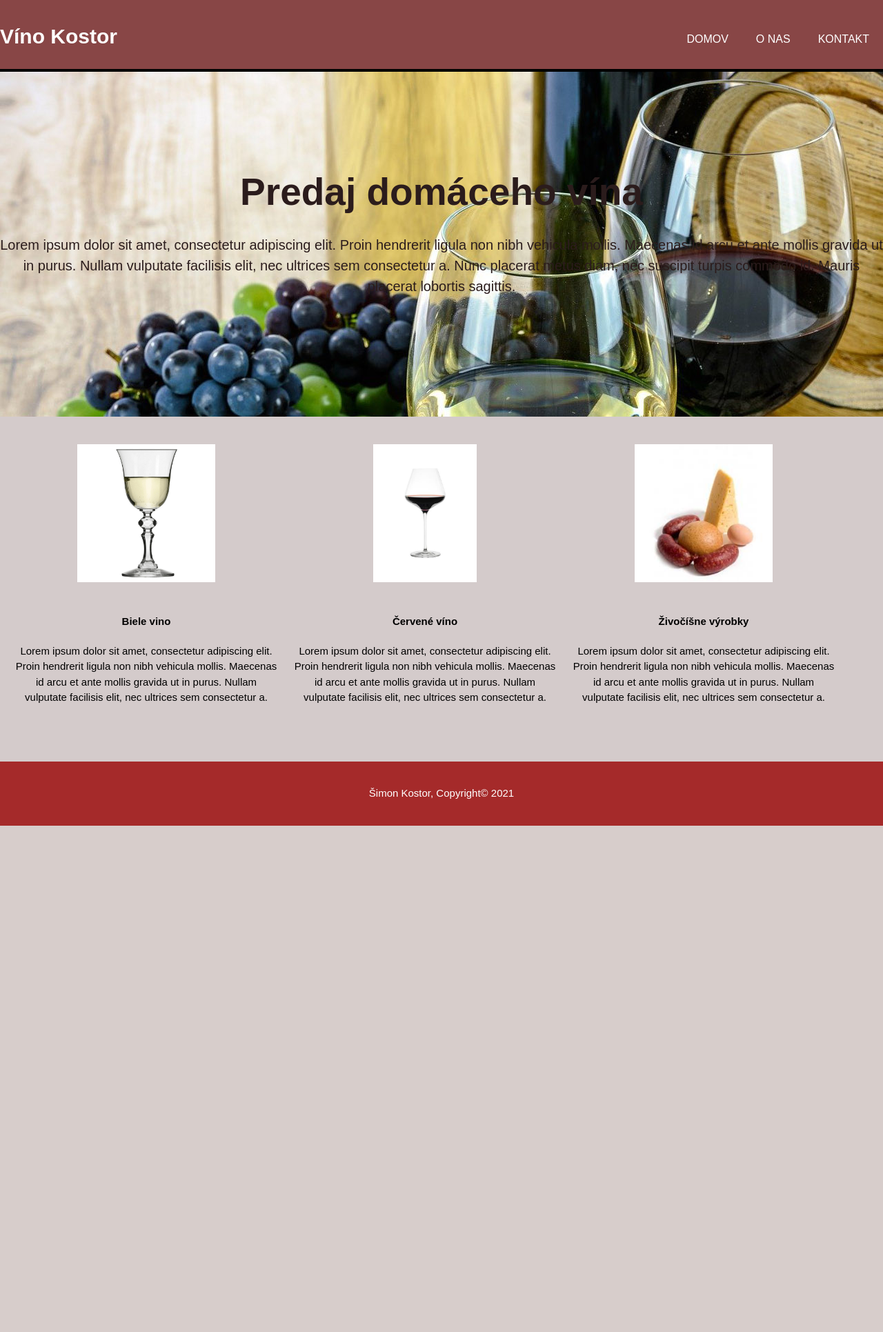
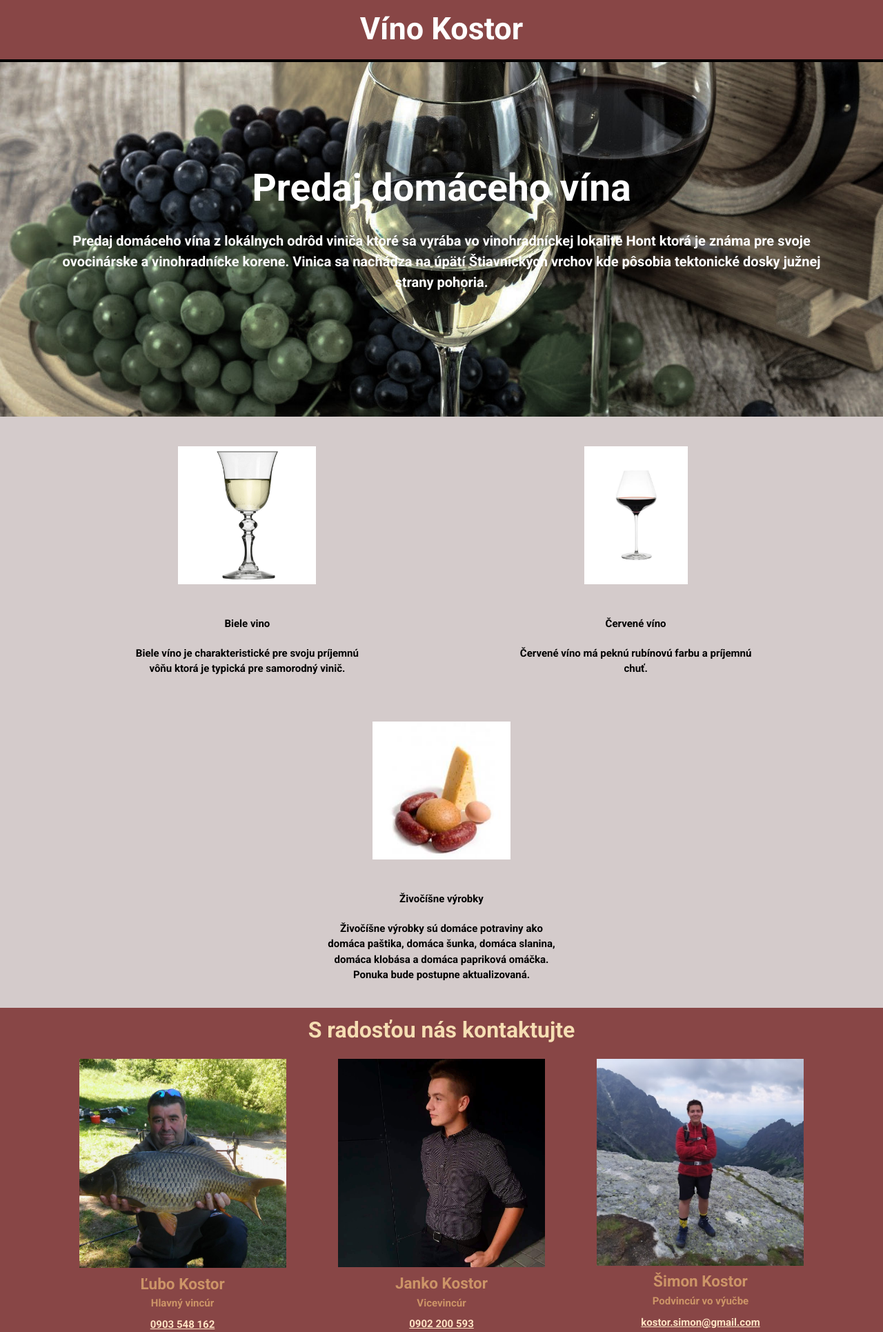
Before and after one commit to Jancikos/vino-kostor, a PHP site: page / in a window 1280 px wide. Shown: the top 1931 px of the page at 69% size. Before the commit the page ends 1197 px from the top, so only its background shows below. Run offline with PHP 8.4, Linux system fonts and the light colour scheme.

Commit message:
statická web stránka v0.0 (#1)
* prerobenie 3 showcase itemov na index stranke na responzivne

* zabezpecenie footera aby sa drzal na spravnom mieste

* malé zmeny

malé zmeny kontaktu a main obrázku

* Všetko v 1 stránke

odstránené menu, presunutý kontakt do main page.

* zmenený font

* pin point na mape

* vylepšenie kontaktu

* uprava headeru

* upravenie spravania background fotky

* uprava find-us

Co-authored-by: SimonKostor <kostor.simon@gmail.com>

```diff
--- a/css/stranka.css
+++ b/css/stranka.css
@@ -1,5 +1,11 @@
+@import url('https://fonts.googleapis.com/css2?family=Roboto:wght@700&display=swap');
+
+html, body{
+    height: 100vh;
+}
+
 body {
-    font-family: Arial, Helvetica, sans-serif;
+    font-family:  'Roboto', sans-serif;
     font-size: 15px;
     line-height: 1.5;
     background-color: rgb(212, 203, 203);
@@ -7,42 +13,32 @@ body {
     margin: 0;
 }
 
-.nazov {
-    width: 80%;
-    margin: auto;
-    overflow: hidden;
+section{
+    padding-top: 8px;
+    padding-bottom: 6px;
+    padding-left: 6%;
+    padding-right: 6%;
 }
 
-.nazov h1 {
-    padding-left: 10px;
+.icon{
+    width: 32px !important;
+    height: 32px !important;
 }
 
 header {
     background: rgb(136, 70, 70);
     color: white;
-    padding-top: 30px;
+    padding: 8px;
     min-height: 70px;
     border-bottom: black 4px solid;
 }
 
-header a {
-    color: rgb(255, 255, 255);
-    text-decoration: none;
-    text-transform: uppercase;
-    font-size: 16px;
+header h1 {
+    font-size: 3em;
+    text-align: center;
+    margin: 0;
+    padding: 0;
 }
-
- ul {
-    margin-top: -50px;
-    padding-bottom: 0px;
-}
-
-header li {
-    float: left;
-    display: inline;
-    padding: 0 20px 0 20px;
-}
-
 
 .obrazky {
     max-width: 200px;
@@ -56,40 +52,17 @@ header li {
     text-align: center;
 } */
 
-#kontakt {
-    padding-left: 10px;
-    /* padding-top: none; */
-    border: 2px solid black;
-    border-radius: 2px;
-    margin-top: 10px;
-    margin-left: 10px;
-    margin-right: 10px;
-}
-
-header .nazov{
-    float: left;
-}
-
-header #nazov h1 {
-    margin: 0;
-}
-
-header nav {
-    float: right;
-    padding-top: 20px;
-}
-
-header li :hover {
-    color: black;
-    font-weight: bolder;
-}
-
 #pozadie {
     min-height: 500px;
-    background: url(../obrazky/skzpe.jpg) no-repeat 0px 0px ;
+
+    background-image: url(../obrazky/skzpe.jpg);
+    background-position: center;
+    background-repeat: no-repeat;
+    background-size: cover;
+
     text-align: center;
     font-size: 20px;
-    color: rgb(43, 28, 28);
+    color: rgb(255, 255, 255);
     margin: none;
     text-decoration: bold;
 }
@@ -104,34 +77,8 @@ header li :hover {
     padding-top: 33px;
 }
 
-.box {
-    margin-top: 20px;
-    margin-left: 20px;
-    float: left;
-    width: 30%;
-    text-align: center;
-}
-
-footer {
-    padding: 20px;
-    margin-top: 500px;
-    color: white;
-    background-color: brown;
-    text-align: center;
-}
-
 #history {
     margin-left: 25px;
-}
-
-#padd {
-    margin-top: 20px;
-    margin-left: 10px;
-    margin-right: 10px;
-    padding-left: 10px ;
-    /* background-color: black; */
-    border: black 2px solid;
-    border-radius: 2px;
 }
 
 #pivnica {
@@ -139,3 +86,90 @@ footer {
     padding-bottom: 150px;
     padding-right: 15px;
 }
+
+#novy {
+    margin: 40px;
+}
+
+#dva {
+    margin-bottom: 80px;
+}
+
+/* main showcase */
+#mainShowCase{
+    display: flex;
+    justify-content: space-around;
+    flex-direction: row;
+    flex-wrap: wrap;
+}
+
+.showCaseItem{
+    margin: 15px;
+    width: 350px;
+    text-align: center;
+}
+
+/* zabezpecenie footera na spodku stránky */
+#pageWrapper {
+    display: flex;
+    flex-direction: column;
+    min-height: 100%;
+}
+
+#pageWrapper #pageBody{
+    margin: 6px 0px;
+    flex-grow: 1;
+}
+
+#pageWrapper footer {
+    padding: 10px;
+    color: white;
+    background-color: rgb(136, 70, 70);
+    text-align: center;
+}
+
+/* contact */
+#contact{
+    background-color: rgb(136, 70, 70);;
+    text-align: center;
+}
+
+#contact h1{
+    color: wheat;
+    font-size: 2rem;
+    margin: 0 0 6px 0;
+}
+#contact h2{
+    margin: 0;
+    color: rgb(204, 148, 103);
+}
+#contact h4{
+    margin: 0 0 8px 0;
+    color: rgb(204, 148, 103);
+}
+#contact .contact-photo{
+    min-width: 200px;
+    max-width: 300px;
+ }
+
+#contact .contact-card{
+    min-width: 150px;
+    margin: 12px;
+}
+
+#contact .contact-card a{
+    color: bisque;
+}
+
+/* find us */
+#find-us{
+    text-align: center;
+}
+#find-us h1{
+    font-size: 2rem;
+    margin: 0 0 6px 0;
+}
+#find-us p{
+    font-size: 1rem;
+    margin: 0 0 6px 0;
+}
--- a/index.html
+++ b/index.html
@@ -6,70 +6,82 @@
     <meta name="viewport" content="width=device-width" <meta http-equiv="X-UA-Compatible" content="IE=edge">
     <meta name="viewport" content="width=device-width, initial-scale=1.0">
     <link rel="stylesheet" href="css/stranka.css">
-    <title>Home</title>
+    <title>Víno Kostor</title>
 </head>
 
+
 <body>
+    <div id="pageWrapper">
         <header>
-        <div class="menu">
-            <div id="nazov">
-                <h1 style="width: 50%;">Víno Kostor</h1>
-                <nav>
-                    <ul>
-                        <li><a href="index.html">Domov</a></li>
-                        <li><a href="o-nas.html">o nas</a></li>
-                        <li><a href="kontakt.html">Kontakt</a></li>
-                    </ul>
-                </nav>
-            </div>
-        </div>
+            <h1>Víno Kostor</h1>
         </header>
         <article>
-
             <section id="pozadie">
                 <div id="textpozadie">
                     <h1>Predaj domáceho vína </h1>
-            <p>Lorem ipsum dolor sit amet, consectetur adipiscing elit. Proin hendrerit ligula non nibh vehicula mollis.
-                Maecenas id arcu et ante mollis gravida ut in purus. Nullam vulputate facilisis elit, nec ultrices sem
-                consectetur a. Nunc placerat metus diam, nec suscipit turpis commodo id. Mauris placerat lobortis
-                sagittis. </p>
+                    <p>Predaj domáceho vína z lokálnych odrôd viniča ktoré sa vyrába vo vinohradníckej lokalite Hont ktorá je známa pre svoje ovocinárske a vinohradnícke korene.
+                        Vinica sa nachádza na úpätí Štiavnických vrchov kde pôsobia tektonické dosky južnej strany pohoria.</p>
                 </div>
             </section>
-        <section>
-        <div class="box">
+
+            <section id="mainShowCase">
+                <div class="showCaseItem">
                     <img class="obrazky" src="obrazky/biele.jpeg">
                     <h4>Biele vino</h4>
-            <p>Lorem ipsum dolor sit amet, consectetur adipiscing elit. Proin hendrerit ligula non nibh vehicula mollis.
-                Maecenas id arcu et ante mollis gravida ut in purus. Nullam vulputate facilisis elit, nec ultrices sem
-                consectetur a.
+                    <p>Biele víno je charakteristické pre svoju príjemnú vôňu ktorá je typická pre samorodný vinič.
                     </p>
                 </div>
-        </section>
-        <!-- obrazok -->
-        <section>
-        <div class="box">
+                <div class="showCaseItem">
                     <img class="obrazky" src="obrazky/červené.jpg">
                     <h4>Červené víno</h4>
-            <p>Lorem ipsum dolor sit amet, consectetur adipiscing elit. Proin hendrerit ligula non nibh vehicula mollis.
-                Maecenas id arcu et ante mollis gravida ut in purus. Nullam vulputate facilisis elit, nec ultrices sem
-                consectetur a.</p>
+                    <p>Červené víno má peknú rubínovú farbu a príjemnú chuť. </p>
+                </div>
+                <div class="showCaseItem">
+                    <img class="obrazky" src="obrazky/živoč.jpg">
+                    <h4>Živočíšne výrobky</h4>
+                    <p>Živočíšne výrobky sú domáce potraviny ako domáca paštika, domáca šunka, domáca slanina, domáca klobása a domáca papriková omáčka. Ponuka bude postupne aktualizovaná.</p>
                 </div>
             </section>
-            <!-- obrazok -->
-            <section>
-            <div class="box">
-                <img class="obrazky" src="obrazky/živoč.jpg">
-                <h4>Živočíšne výrobky</h4>
-                <p>Lorem ipsum dolor sit amet, consectetur adipiscing elit. Proin hendrerit ligula non nibh vehicula
-                    mollis.
-                    Maecenas id arcu et ante mollis gravida ut in purus. Nullam vulputate facilisis elit, nec ultrices
-                    sem consectetur a.</p>
+
+
+            <section id="contact" class="container">
+                <h1>S radosťou nás kontaktujte</h1>
+                <div style="display: flex; flex-wrap: wrap; justify-content: space-around;">
+                    <div class="contact-card">
+                        <img src="./obrazky/lubko.jpg" alt="Ľubko" class="contact-photo">
+                        <h2>Ľubo Kostor</h2>
+                        <h4>Hlavný vincúr</h4>
+                        <a href="tel:0903548162" target="blank">0903 548 162</a>
                     </div>
+                    <div class="contact-card">
+                        <img src="./obrazky/janko.jpg" alt="Janko" class="contact-photo">
+                        <h2>Janko Kostor</h2>
+                        <h4>Vicevincúr</h4>
+                        <a href="tel:0902200593" target="blank">0902 200 593</a>
+                        <br>
+                        <a href="mailto:ko.janci@gmail.com" target="blank">ko.janci@gmail.com</a>
+                    </div>
+                    <div class="contact-card">
+                        <img src="./obrazky/simonko.jpg" alt="Simonko" class="contact-photo">
+                        <h2>Šimon Kostor</h2>
+                        <h4>Podvincúr vo výučbe</h4>
+                        <a href="mailto:kostor.simon@gmail.com" target="blank">kostor.simon@gmail.com</a>
+                    </div>
+                </div>
+            </section>
+            <section id="find-us">
+                <h1>Kde nás nájdete</h1>
+                <p>Pivnica sa nachádza pri obci Ladzany vo vinohradníckej lokalite Biele dráhy.</p>
+                <iframe
+                    src="https://www.google.com/maps/embed?pb=!1m18!1m12!1m3!1d2655.698241323563!2d18.90301335090139!3d48.270181379132374!2m3!1f0!2f0!3f0!3m2!1i1024!2i768!4f13.1!3m3!1m2!1s0x476ac736d91aaf8b%3A0x2677a7da21b59c3!2sV%C3%ADno%20Kostor!5e0!3m2!1ssk!2ssk!4v1627200498042!5m2!1ssk!2ssk" width="100%" height="400" style="border:0;" allowfullscreen="" loading="lazy">
+                </iframe>
             </section>
         </article>
 
         <footer>
-        <p class="copyright">Šimon Kostor, Copyright© 2021 </p>
+            <p class="copyright">Šimon Kostor, Copyright © 2021 </p>
         </footer>
+    </div>
 </body>
+
 </html>
```
Also changed, not shown: kontakt.html (+12 -2 lines), o-nas.html (+29 -2 lines), obrazky/janko.jpg (added), obrazky/lubko.jpg (added), obrazky/simonko.jpg (added), obrazky/skzpe.jpg, 1 other file. Lines whose indentation alone changed are shown as unchanged.
